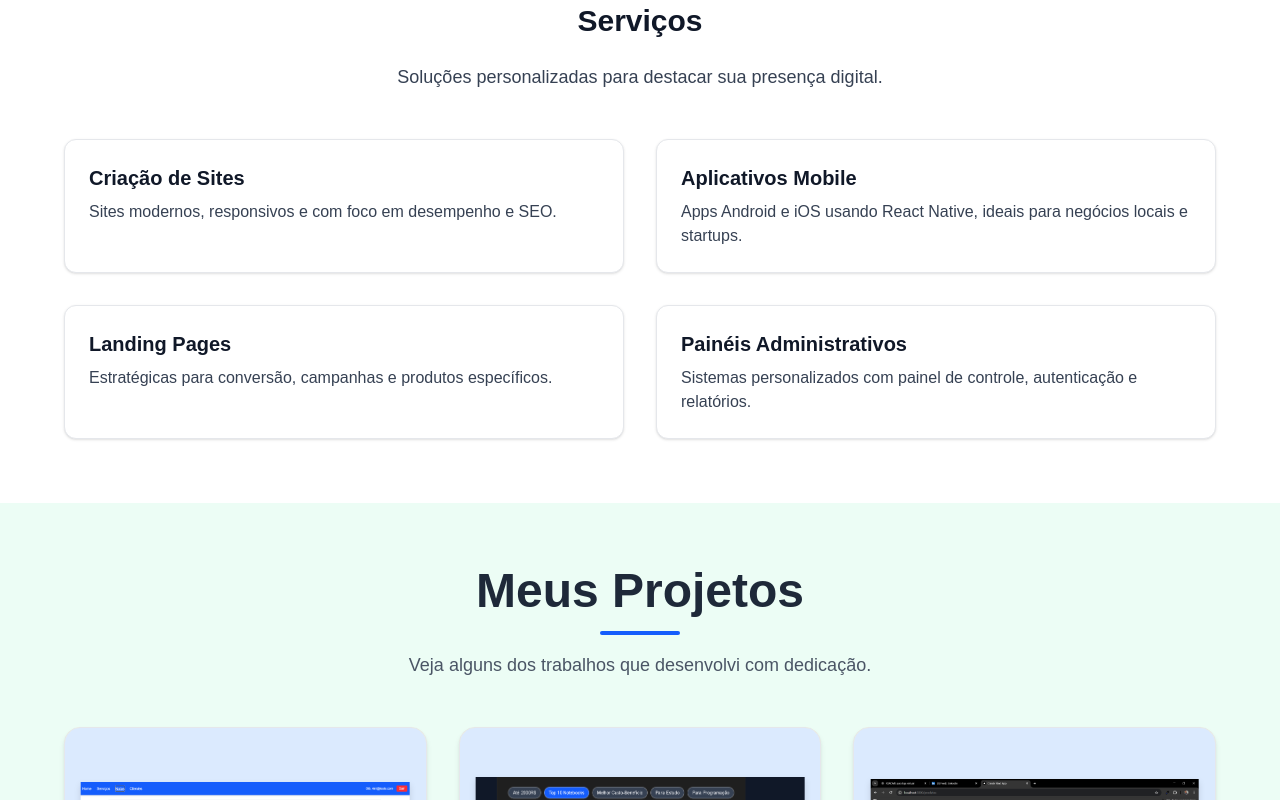
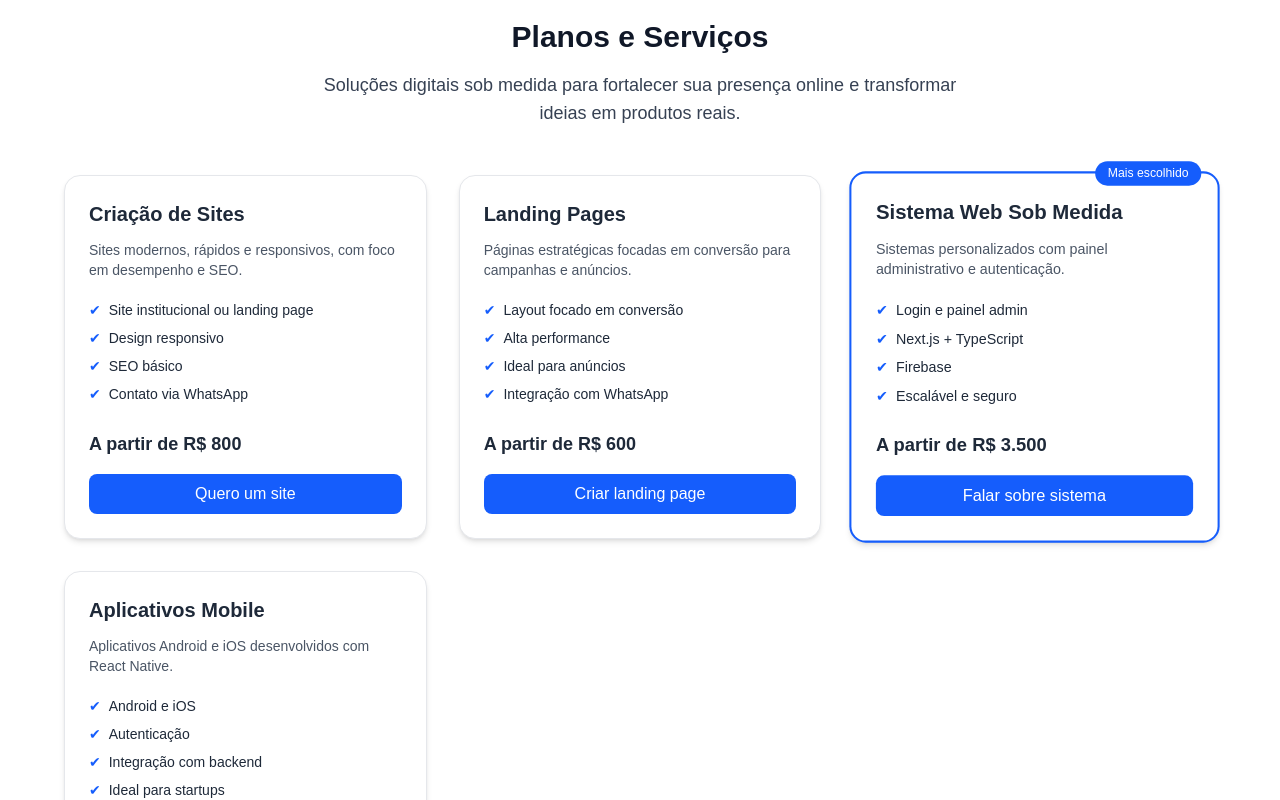
Before and after one commit to vinisantos2/meu-portfolio, a Next.js app: page / in a window 1280 px wide. Shown: the part 1760-2560 px from the top of the page. Built offline with nearby package versions, Linux system fonts and the light colour scheme.

Commit message:
feat: modificado a pagina de serviços criando anuncios e o cardAnuncio e feito ajuste no form

```diff
--- a/package.json
+++ b/package.json
@@ -12,7 +12,7 @@
     "@tailwindcss/vite": "^4.1.6",
     "framer-motion": "^12.15.0",
     "lucide-react": "^0.511.0",
-    "next": "15.3.2",
+    "next": "^16.0.10",
     "openai": "^5.8.1",
     "react": "^19.0.0",
     "react-dom": "^19.0.0",
--- /dev/null
+++ b/src/components/CardAnuncio.tsx
@@ -0,0 +1,76 @@
+type CardAnuncioProps = {
+  anuncio: Anuncio;
+  onClick?: () => void;
+};
+
+export default function CardAnuncio({ anuncio, onClick }: CardAnuncioProps) {
+  const {
+    titulo,
+    descricao,
+    preco,
+    itens,
+    destaque = false,
+    ctaTexto = "Entrar em contato",
+  } = anuncio;
+
+  return (
+    <div
+      className={`
+        relative flex flex-col justify-between
+        rounded-2xl p-6 shadow-md transition
+        bg-white dark:bg-zinc-800
+        text-gray-800 dark:text-gray-100
+        hover:shadow-xl
+        ${
+          destaque
+            ? "border-2 border-blue-600 scale-[1.02]"
+            : "border border-gray-200 dark:border-zinc-700"
+        }
+      `}
+    >
+      {/* Badge destaque */}
+      {destaque && (
+        <span className="absolute -top-3 right-4 bg-blue-600 text-white text-xs px-3 py-1 rounded-full">
+          Mais escolhido
+        </span>
+      )}
+
+      {/* Conteúdo */}
+      <div>
+        <h3 className="text-xl font-semibold">{titulo}</h3>
+
+        <p className="mt-3 text-sm text-gray-600 dark:text-gray-400">
+          {descricao}
+        </p>
+
+        <ul className="mt-5 space-y-2 text-sm">
+          {itens.map((item, index) => (
+            <li key={index} className="flex items-start gap-2">
+              <span className="text-blue-600 dark:text-blue-400">✔</span>
+              <span>{item}</span>
+            </li>
+          ))}
+        </ul>
+      </div>
+
+      {/* Rodapé */}
+      <div className="mt-6">
+        <p className="text-lg font-bold">{preco}</p>
+
+        <button
+          onClick={() => {
+            window.location.hash = "#contato";
+          }}
+          className="
+    mt-4 w-full rounded-lg py-2
+    bg-blue-600 hover:bg-blue-700
+    text-white font-medium
+    transition
+  "
+        >
+          {ctaTexto}
+        </button>
+      </div>
+    </div>
+  );
+}
--- /dev/null
+++ b/src/data/ListaAnuncios.ts
@@ -0,0 +1,61 @@
+// data/listaAnuncios.ts
+
+export const LISTA_ANUNCIOS: Anuncio[] = [
+  {
+    id: "site",
+    titulo: "Criação de Sites",
+    descricao:
+      "Sites modernos, rápidos e responsivos, com foco em desempenho e SEO.",
+    preco: "A partir de R$ 800",
+    itens: [
+      "Site institucional ou landing page",
+      "Design responsivo",
+      "SEO básico",
+      "Contato via WhatsApp",
+    ],
+    ctaTexto: "Quero um site",
+  },
+  {
+    id: "landing",
+    titulo: "Landing Pages",
+    descricao:
+      "Páginas estratégicas focadas em conversão para campanhas e anúncios.",
+    preco: "A partir de R$ 600",
+    itens: [
+      "Layout focado em conversão",
+      "Alta performance",
+      "Ideal para anúncios",
+      "Integração com WhatsApp",
+    ],
+    ctaTexto: "Criar landing page",
+  },
+  {
+    id: "sistema",
+    titulo: "Sistema Web Sob Medida",
+    descricao:
+      "Sistemas personalizados com painel administrativo e autenticação.",
+    preco: "A partir de R$ 3.500",
+    itens: [
+      "Login e painel admin",
+      "Next.js + TypeScript",
+      "Firebase",
+      "Escalável e seguro",
+    ],
+    destaque: true,
+    ctaTexto: "Falar sobre sistema",
+  },
+  {
+    id: "app",
+    titulo: "Aplicativos Mobile",
+    descricao:
+      "Aplicativos Android e iOS desenvolvidos com React Native.",
+    preco: "Sob orçamento",
+    itens: [
+      "Android e iOS",
+      "Autenticação",
+      "Integração com backend",
+      "Ideal para startups",
+    ],
+    ctaTexto: "Tenho uma ideia",
+  },
+];
--- a/src/sections/servicos.tsx
+++ b/src/sections/servicos.tsx
@@ -1,42 +1,28 @@
+import CardAnuncio from "../components/CardAnuncio";
+import { LISTA_ANUNCIOS } from "../data/ListaAnuncios";
+
 export default function SecaoServicos() {
   return (
-    <section id="servicos" className="bg-white dark:bg-gray-800 text-gray-900 dark:text-white py-16 px-6">
+    <section
+      id="servicos"
+      className="bg-white dark:bg-gray-900 text-gray-900 dark:text-white py-20 px-6"
+    >
       <div className="max-w-6xl mx-auto">
-        <h2 className="text-3xl font-bold text-center mb-6">
-          Serviços
+        {/* TÍTULO */}
+        <h2 className="text-3xl font-bold text-center mb-4">
+          Planos e Serviços
         </h2>
-        <p className="text-center text-lg text-gray-700 dark:text-gray-300 mb-12">
-          Soluções personalizadas para destacar sua presença digital.
+
+        <p className="text-center text-lg text-gray-700 dark:text-gray-300 mb-12 max-w-2xl mx-auto">
+          Soluções digitais sob medida para fortalecer sua presença online e
+          transformar ideias em produtos reais.
         </p>
 
-        <div className="grid gap-8 md:grid-cols-2">
-          <div className="border border-gray-200 dark:border-gray-700 p-6 rounded-xl shadow hover:shadow-lg transition bg-white dark:bg-gray-800">
-            <h3 className="text-xl font-semibold mb-2">Criação de Sites</h3>
-            <p className="text-gray-700 dark:text-gray-300">
-              Sites modernos, responsivos e com foco em desempenho e SEO.
-            </p>
-          </div>
-
-          <div className="border border-gray-200 dark:border-gray-700 p-6 rounded-xl shadow hover:shadow-lg transition bg-white dark:bg-gray-800">
-            <h3 className="text-xl font-semibold mb-2">Aplicativos Mobile</h3>
-            <p className="text-gray-700 dark:text-gray-300">
-              Apps Android e iOS usando React Native, ideais para negócios locais e startups.
-            </p>
-          </div>
-
-          <div className="border border-gray-200 dark:border-gray-700 p-6 rounded-xl shadow hover:shadow-lg transition bg-white dark:bg-gray-800">
-            <h3 className="text-xl font-semibold mb-2">Landing Pages</h3>
-            <p className="text-gray-700 dark:text-gray-300">
-              Estratégicas para conversão, campanhas e produtos específicos.
-            </p>
-          </div>
-
-          <div className="border border-gray-200 dark:border-gray-700 p-6 rounded-xl shadow hover:shadow-lg transition bg-white dark:bg-gray-800">
-            <h3 className="text-xl font-semibold mb-2">Painéis Administrativos</h3>
-            <p className="text-gray-700 dark:text-gray-300">
-              Sistemas personalizados com painel de controle, autenticação e relatórios.
-            </p>
-          </div>
+        {/* CARDS */}
+        <div className="grid gap-8 sm:grid-cols-2 lg:grid-cols-3">
+          {LISTA_ANUNCIOS.map((anuncio) => (
+            <CardAnuncio key={anuncio.id} anuncio={anuncio} />
+          ))}
         </div>
       </div>
     </section>
```
Also changed, not shown: src/sections/contact.tsx (+63 -21 lines), src/types/Anuncio.ts (added, +10 -0 lines), 1 other file (tests, documents, lock files or other folders).
